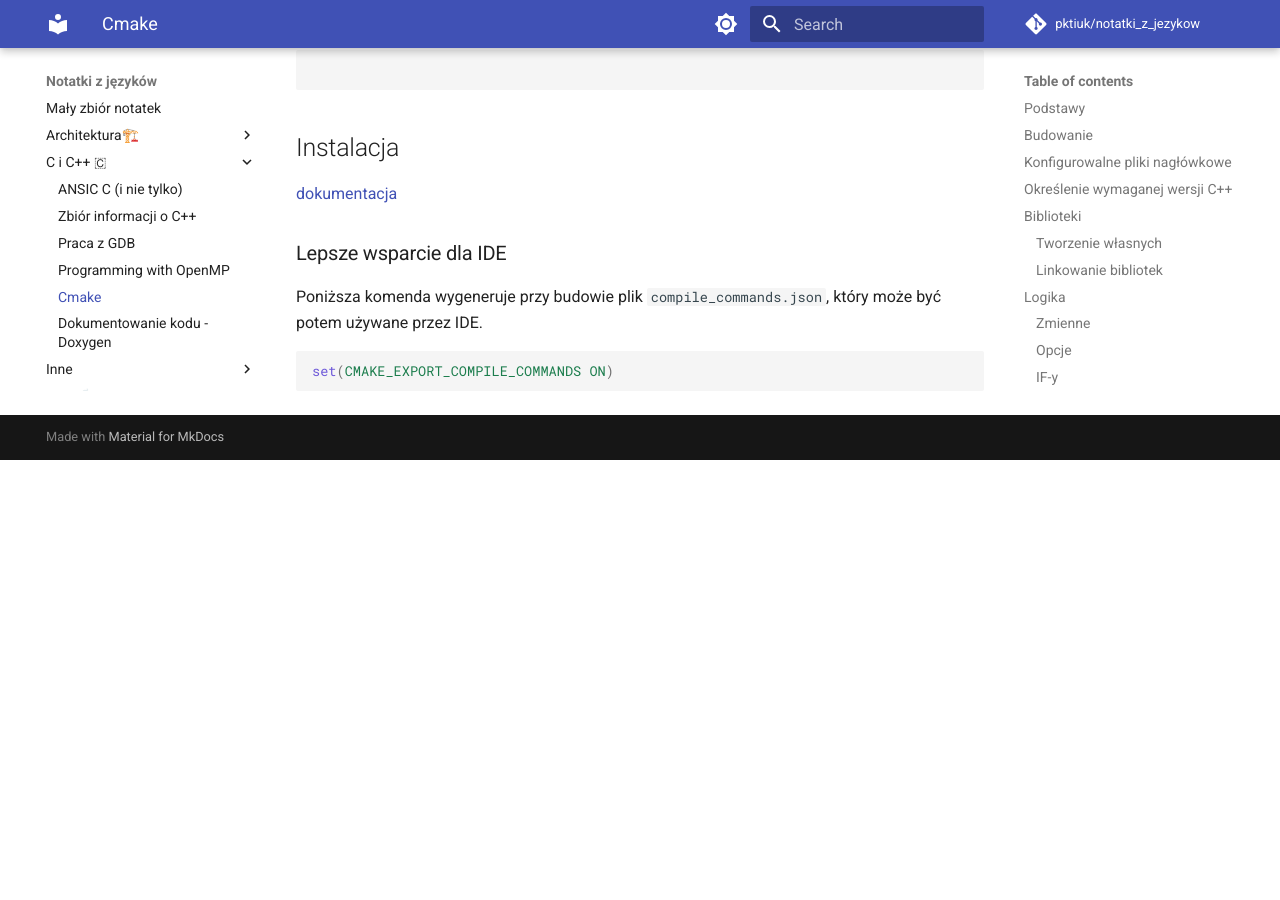
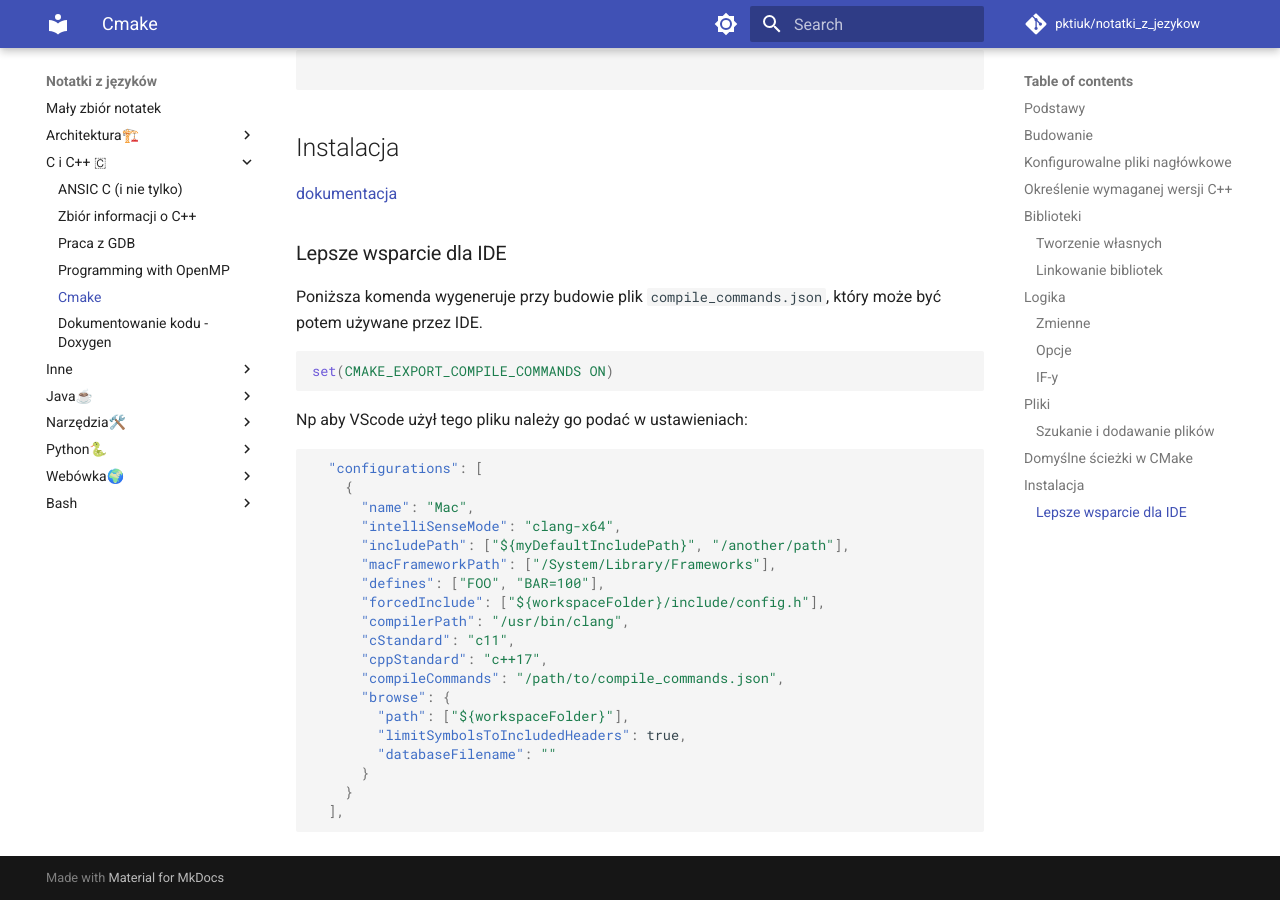
Before and after one commit to pktiuk/notatki_z_jezykow, an MkDocs documentation site: the page built from docs/C i C++ 🇨/Cmake.md, in a window 1280 px wide and 900 px high, scrolled down 4129 px. Built offline with MkDocs 1.6.1 and Material for MkDocs 9.7.7, drawn with Linux system fonts in a browser that asks for light colours; comment, search, counter and statistics services are not loaded; before the commit the page ends 4589 px from its top, so only the background shows below that.

Commit message:
Dużo drobnych notatek

````diff
--- a/docs/C i C++ 🇨/Cmake.md
+++ b/docs/C i C++ 🇨/Cmake.md
@@ -214,3 +214,27 @@ Poniższa komenda wygeneruje przy budowie plik `compile_commands.json`, który m
 ```cmake
 set(CMAKE_EXPORT_COMPILE_COMMANDS ON)
 ```
+
+Np aby VScode użył tego pliku należy go podać w ustawieniach:
+
+```json
+  "configurations": [
+    {
+      "name": "Mac",
+      "intelliSenseMode": "clang-x64",
+      "includePath": ["${myDefaultIncludePath}", "/another/path"],
+      "macFrameworkPath": ["/System/Library/Frameworks"],
+      "defines": ["FOO", "BAR=100"],
+      "forcedInclude": ["${workspaceFolder}/include/config.h"],
+      "compilerPath": "/usr/bin/clang",
+      "cStandard": "c11",
+      "cppStandard": "c++17",
+      "compileCommands": "/path/to/compile_commands.json",
+      "browse": {
+        "path": ["${workspaceFolder}"],
+        "limitSymbolsToIncludedHeaders": true,
+        "databaseFilename": ""
+      }
+    }
+  ],
+```
````
Also changed, not shown: docs/C i C++ 🇨/0_C.md (+5 -0 lines), docs/C i C++ 🇨/1_cpp.md (+2 -0 lines), docs/Narzędzia🛠️/narzedzia.md (+1 -0 lines), docs/bash/regex.md (+1 -0 lines).
